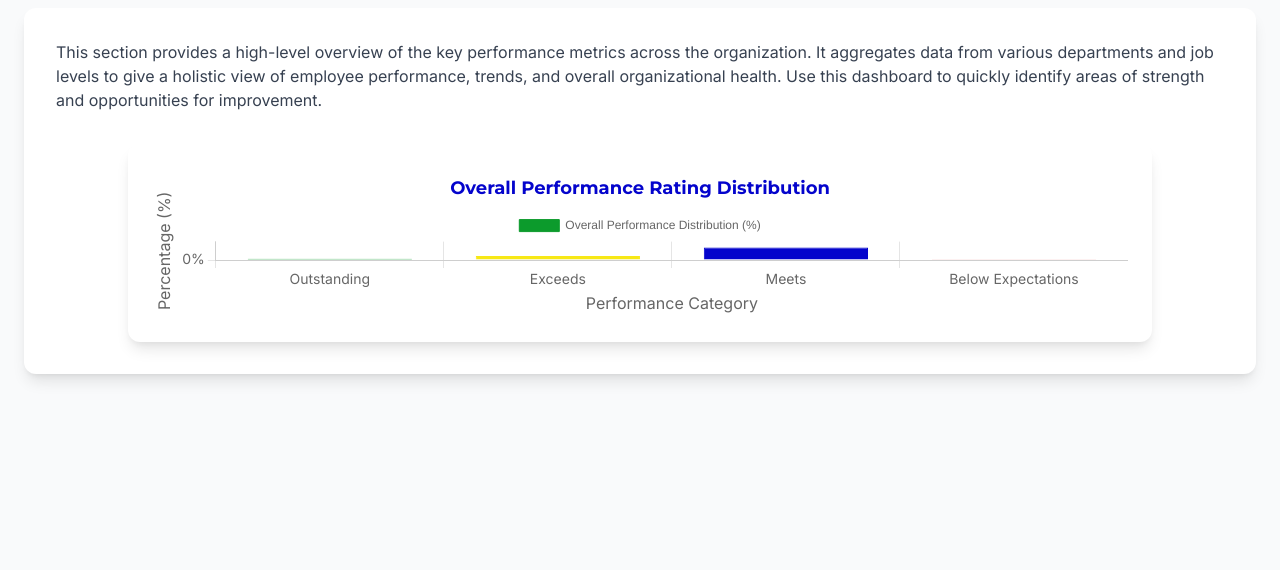
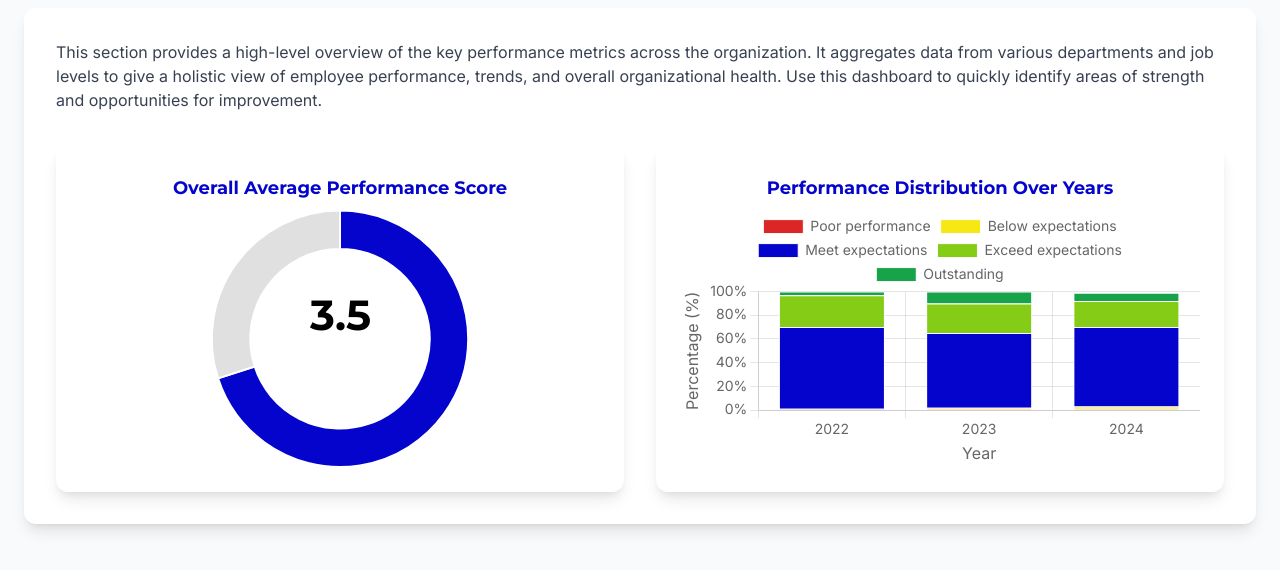
Before and after one commit to Amrtaj/employee-performance-analytics, a plain HTML site: page index.html in a window 1280 px wide. Both pictures are taken after a click on the link 640 px from the left and 570 px from the top of the page. Shown: the part 268-838 px from the top of the page. Before the commit the page ends 800 px from the top, so only its background shows below. Drawn offline with nearby package versions, Linux system fonts and the light colour scheme.

Commit message:
Update index.html

```diff
--- a/index.html
+++ b/index.html
@@ -139,11 +139,6 @@
                             from { transform: scale(1); opacity: 0.7; }
                             to { transform: scale(1.1); opacity: 0.9; }
                         }
-                        .animate-dash {
-                            stroke-dasharray: 1000;
-                            stroke-dashoffset: 1000;
-                            animation: dash 5s linear infinite;
-                        }
                         @keyframes dash {
                             to {
                                 stroke-dashoffset: 0;
@@ -245,8 +240,13 @@
             <h2 class="font-montserrat text-3xl md:text-4xl font-bold text-[#0404cc] mb-8 text-center">Dashboard Overview</h2>
             <div class="bg-white rounded-xl shadow-lg p-6 md:p-8 mb-8">
                 <p class="font-inter text-gray-700 mb-4">This section provides a high-level overview of the key performance metrics across the organization. It aggregates data from various departments and job levels to give a holistic view of employee performance, trends, and overall organizational health. Use this dashboard to quickly identify areas of strength and opportunities for improvement.</p>
-                <div class="chart-container mt-8">
-                    <canvas id="dashboardOverviewChart"></canvas>
+                <div class="grid grid-cols-1 md:grid-cols-2 gap-8 mt-8">
+                    <div class="chart-container">
+                        <canvas id="averageScoreChart"></canvas>
+                    </div>
+                    <div class="chart-container">
+                        <canvas id="stackedBarChart"></canvas>
+                    </div>
                 </div>
             </div>
         </section>
@@ -519,7 +519,10 @@
                     targetPage.classList.remove('hidden');
                     targetPage.classList.add('active');
                     // Render chart if it's a chart page
-                    if (pageId === 'dashboard-overview-page') renderDashboardOverviewChart(); // New chart render call
+                    if (pageId === 'dashboard-overview-page') {
+                        renderAverageScoreChart();
+                        renderStackedBarChart();
+                    }
                     if (pageId === 'divisions-page') renderDivisionsChart();
                     if (pageId === 'job-levels-page') renderJobLevelsChart();
                     if (pageId === 'career-occupational-page') renderCareerOccupationalChart();
@@ -563,25 +566,130 @@
                 fontFamily: 'Inter'
             };
 
-            // Render Dashboard Overview Chart (New)
-            const renderDashboardOverviewChart = () => {
-                destroyChart('dashboardOverviewChart'); // Destroy previous instance
-                const ctx = document.getElementById('dashboardOverviewChart').getContext('2d');
-                charts.dashboardOverviewChart = new Chart(ctx, {
+            // Render Average Score Chart (New)
+            const renderAverageScoreChart = () => {
+                destroyChart('averageScoreChart');
+                const ctx = document.getElementById('averageScoreChart').getContext('2d');
+                charts.averageScoreChart = new Chart(ctx, {
+                    type: 'doughnut', // Using doughnut for a simple score visualization
+                    data: {
+                        labels: ['Average Score', 'Remaining'],
+                        datasets: [{
+                            data: [3.5, 5 - 3.5], // Score out of 5
+                            backgroundColor: [
+                                '#0404cc', // Blue for the score
+                                '#e0e0e0'  // Light grey for remaining
+                            ],
+                            borderColor: [
+                                '#ffffff',
+                                '#ffffff'
+                            ],
+                            borderWidth: 2
+                        }]
+                    },
+                    options: {
+                        responsive: true,
+                        maintainAspectRatio: false,
+                        cutout: '70%', // Make it a ring
+                        plugins: {
+                            title: {
+                                display: true,
+                                text: 'Overall Average Performance Score',
+                                font: {
+                                    size: commonFontSettings.titleSize,
+                                    family: 'Montserrat'
+                                },
+                                color: '#0404cc'
+                            },
+                            tooltip: {
+                                enabled: false // Disable tooltips for this simple display
+                            },
+                            legend: {
+                                display: false // Hide legend
+                            },
+                            datalabels: { // Custom plugin for displaying the score in the center
+                                display: true,
+                                color: '#0404cc',
+                                font: {
+                                    size: 48,
+                                    weight: 'bold',
+                                    family: 'Montserrat'
+                                },
+                                formatter: (value, context) => {
+                                    if (context.dataIndex === 0) {
+                                        return value.toFixed(1); // Display the score
+                                    }
+                                    return '';
+                                }
+                            }
+                        }
+                    },
+                    plugins: [{
+                        id: 'averageScoreText',
+                        beforeDraw: function(chart) {
+                            const ctx = chart.ctx;
+                            const width = chart.width;
+                            const height = chart.height;
+                            ctx.restore();
+                            const fontSize = (height / 114).toFixed(2);
+                            ctx.font = `${fontSize}em Montserrat`;
+                            ctx.textBaseline = 'middle';
+                            const text = '3.5'; // The average score
+                            const textX = Math.round((width - ctx.measureText(text).width) / 2);
+                            const textY = height / 2;
+                            ctx.fillText(text, textX, textY);
+                            ctx.save();
+                        }
+                    }]
+                });
+            };
+
+
+            // Render Stacked Bar Chart (New)
+            const renderStackedBarChart = () => {
+                destroyChart('stackedBarChart');
+                const ctx = document.getElementById('stackedBarChart').getContext('2d');
+                charts.stackedBarChart = new Chart(ctx, {
                     type: 'bar',
                     data: {
-                        labels: ['Outstanding', 'Exceeds', 'Meets', 'Below Expectations'],
-                        datasets: [{
-                            label: 'Overall Performance Distribution (%)',
-                            data: [7, 22, 68, 2], // From Strategic Insights table
-                            backgroundColor: [
-                                '#0c9b2c', '#f7e815', '#0404cc', '#dc2626' /* red-600 for below expectations */
-                            ],
-                            borderColor: [
-                                '#0c9b2c', '#f7e815', '#0404cc', '#dc2626'
-                            ],
-                            borderWidth: 1
-                        }]
+                        labels: ['2022', '2023', '2024'],
+                        datasets: [
+                            {
+                                label: 'Poor performance',
+                                data: [1, 1, 1],
+                                backgroundColor: '#dc2626', // Red
+                                borderColor: '#ffffff',
+                                borderWidth: 1
+                            },
+                            {
+                                label: 'Below expectations',
+                                data: [0, 1, 2],
+                                backgroundColor: '#f7e815', // Yellow
+                                borderColor: '#ffffff',
+                                borderWidth: 1
+                            },
+                            {
+                                label: 'Meet expectations',
+                                data: [69, 63, 67],
+                                backgroundColor: '#0404cc', // Blue
+                                borderColor: '#ffffff',
+                                borderWidth: 1
+                            },
+                            {
+                                label: 'Exceed expectations',
+                                data: [27, 25, 22],
+                                backgroundColor: '#84cc16', // Light Green (Lime 500)
+                                borderColor: '#ffffff',
+                                borderWidth: 1
+                            },
+                            {
+                                label: 'Outstanding',
+                                data: [3, 10, 7],
+                                backgroundColor: '#16a34a', // Dark Green (Green 600)
+                                borderColor: '#ffffff',
+                                borderWidth: 1
+                            }
+                        ]
                     },
                     options: {
                         responsive: true,
@@ -589,7 +697,7 @@
                         plugins: {
                             title: {
                                 display: true,
-                                text: 'Overall Performance Rating Distribution',
+                                text: 'Performance Distribution Over Years',
                                 font: {
                                     size: commonFontSettings.titleSize,
                                     family: 'Montserrat'
@@ -597,6 +705,8 @@
                                 color: '#0404cc'
                             },
                             tooltip: {
+                                mode: 'index',
+                                intersect: false,
                                 callbacks: {
                                     label: function(context) {
                                         let label = context.dataset.label || '';
@@ -609,10 +719,36 @@
                                         return label;
                                     }
                                 }
+                            },
+                            legend: {
+                                labels: {
+                                    font: {
+                                        size: commonFontSettings.tickLabelSize,
+                                        family: commonFontSettings.fontFamily
+                                    }
+                                }
                             }
                         },
                         scales: {
+                            x: {
+                                stacked: true,
+                                title: {
+                                    display: true,
+                                    text: 'Year',
+                                    font: {
+                                        size: commonFontSettings.axisTitleSize,
+                                        family: commonFontSettings.fontFamily
+                                    }
+                                },
+                                ticks: {
+                                    font: {
+                                        size: commonFontSettings.tickLabelSize,
+                                        family: commonFontSettings.fontFamily
+                                    }
+                                }
+                            },
                             y: {
+                                stacked: true,
                                 beginAtZero: true,
                                 max: 100,
                                 title: {
@@ -630,22 +766,6 @@
                                     },
                                     callback: function(value) {
                                         return value + '%';
-                                    }
-                                }
-                            },
-                            x: {
-                                title: {
-                                    display: true,
-                                    text: 'Performance Category',
-                                    font: {
-                                        size: commonFontSettings.axisTitleSize,
-                                        family: commonFontSettings.fontFamily
-                                    }
-                                },
-                                ticks: {
-                                    font: {
-                                        size: commonFontSettings.tickLabelSize,
-                                        family: commonFontSettings.fontFamily
                                     }
                                 }
                             }
```
